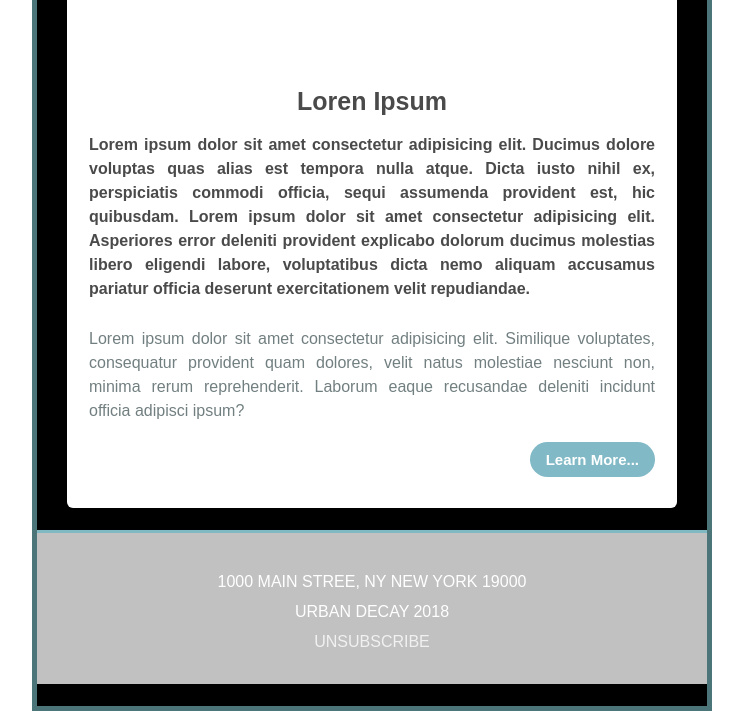
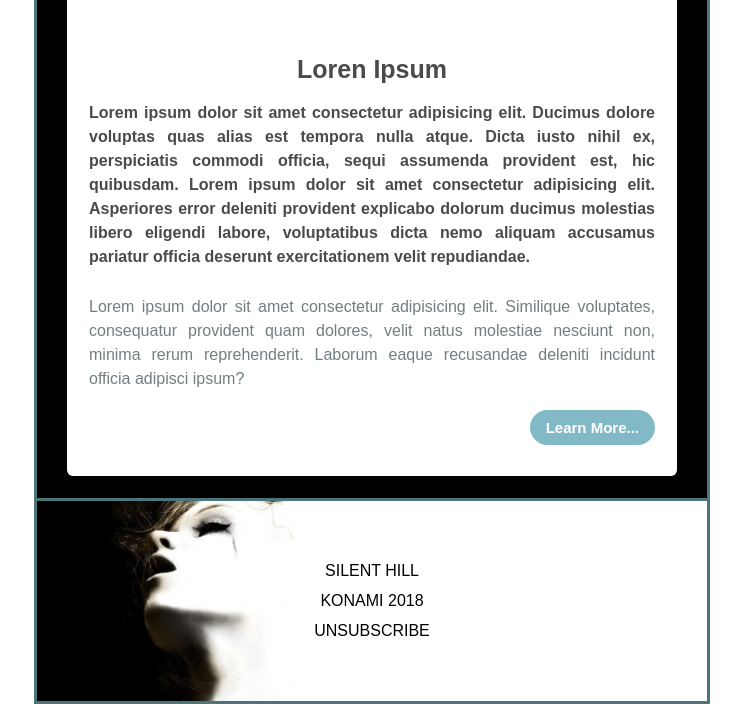
Before and after one commit to trent-grunewald/SilentHill-Email, a plain HTML site: page index.html in a window 1280 px wide. Shown: the part 2080-2797 px from the top of the page, without its empty margins (268-1011 px from the left). Drawn offline with Linux system fonts and the light colour scheme.

Commit message:
css and image updates
main image updates

```diff
--- a/index.html
+++ b/index.html
@@ -20,7 +20,7 @@ body {
 	background-color: #000;
 	max-width: 670px;
   Margin: 0 auto;
-  border: 5px solid #4c7579;
+  border: 3px solid #4c7579;
 }
 table {
 	border-spacing: 0;
@@ -44,6 +44,10 @@ td {
 p {
     Margin:0;
 }
+.quote{
+  background: linear-gradient(black, #ff000000, black),url(img/center.jpg) center center no-repeat;
+    background-size: contain;
+}
 .quote p{
   text-align: center;
     width: 70%;
@@ -55,7 +59,7 @@ p {
     padding: 30px 0;
 }
 a {
-    color: #F1F1F1;
+    color: #000;
     text-decoration: none;
 }
 /*--- End Outer Table 1 --*/
@@ -64,7 +68,8 @@ a {
   background-size: cover;
   width: 100%;
   height: 250px;
-  margin-top: 30px;
+  border-top: 3px solid #4d7678;
+  border-bottom: 3px solid #4e757a;
 }
 /*--- Start Two Column Sections --*/
 .two-column {
@@ -123,9 +128,10 @@ img.logo {
 }
 /*--- Start Outer Table Banner Image, Text & Button --*/
 .image{
-  background: linear-gradient(black, #ff000000, #ff000000),url(http://www.silenthillmemories.net/sh2/wallpapers/pics/sh2_18_1024.jpg)center center no-repeat;
+  background: linear-gradient(black, #ff000000, #ff000000),url(img/main.jpg)center center no-repeat;
     height: 400px;
     background-size: cover;
+    background-position-y: bottom;
 }
 .main-table {
     width: 100%;
@@ -222,9 +228,7 @@ p.center {
 .outer-table-3 {
   width: 100%;
   max-width: 670px;
-    margin: 22px auto;
-    background-color: #C2C1C1;
-    border-top: 3px solid #81B9C3;
+  margin-top: 22px;
 }
 .h3 {
 	text-align: center;
@@ -253,21 +257,15 @@ p.center {
 /*--- Start Footer Section --*/
 .footer {
   width: 100%;
-	background-color: #C2C1C1;
-	Margin: 0 auto;
-    color: #FFF;
-}
-.footer  img {
-	max-width: 135px;
-	Margin: 0 auto;
-	display: block;
-	padding: 4% 0 1% 0;
-}
-p.footer {
+  background: url(img/footer.jpg)center center no-repeat;
+  background-size: contain;
+  background-color: white;
+  height: 200px;
+  border-top: 3px solid #4c7579;
+  background-position-x: left;
   text-align: center;
-	color: #FFF!important;
+  color: #000;
   line-height: 30px;
-	padding-bottom: 4%;
   text-transform: uppercase;
 }
 /*--- Media Queries --*/
@@ -494,8 +492,7 @@ img.img-responsive {
               <table width="100%">
                 <tr>
                   <td class="footer">
-                    <img src="img/back3.jpg" alt="">
-                    <p class="footer">1000 Main Stree, NY New York 19000<br>Urban Decay 2018<br><a href="#">Unsubscribe</a></p>
+                    SILENT HILL <br>KONAMI 2018<br><a href="#">Unsubscribe</a>
                   </td>
                 </tr>
               </table>
```
Also changed, not shown: img/center.jpg (added), img/footer.jpg (added), img/main.jpg (added). Lines whose indentation alone changed are shown as unchanged.
